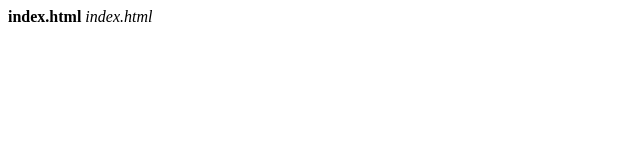
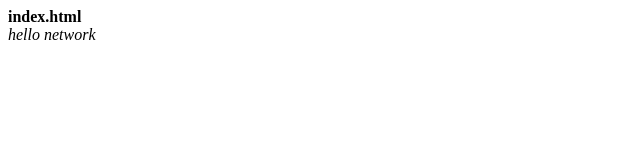
Before and after one commit to LANMIN-X/pages, a plain HTML site: page index.html in a window 1280 px wide. Shown: the whole page, without its empty margins (0-640 px from the left). Drawn offline with Linux system fonts and the light colour scheme.

Commit message:
Update index.html

```diff
--- a/index.html
+++ b/index.html
@@ -1,2 +1,2 @@
-<b>index.html</b>
-<i>index.html</i>
+<b>index.html</b></br>
+<i> hello network </i>
```
